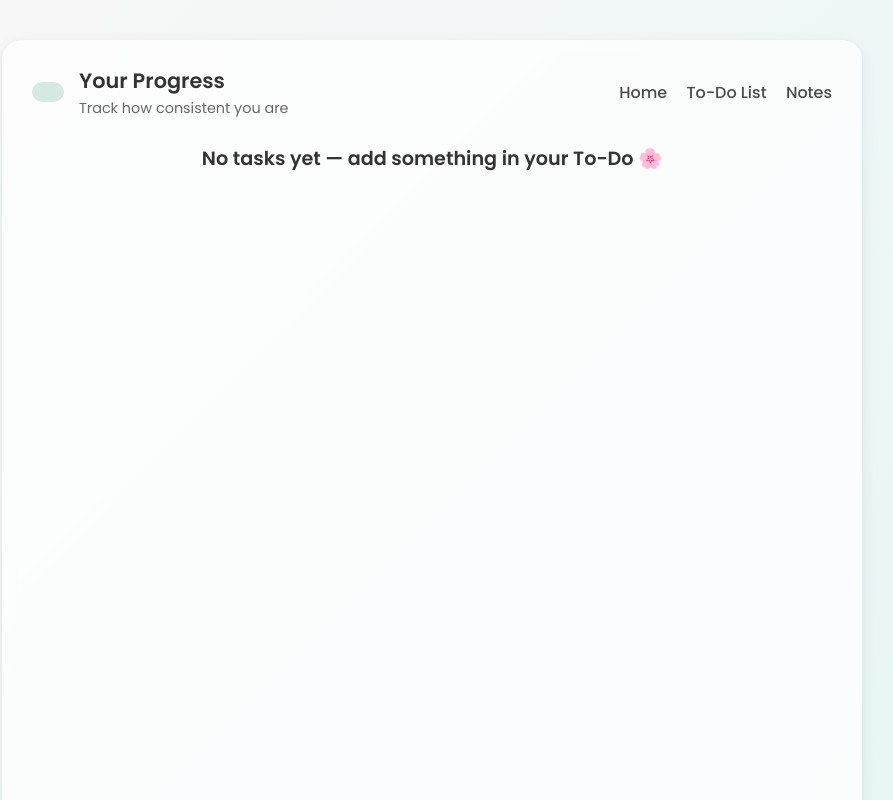
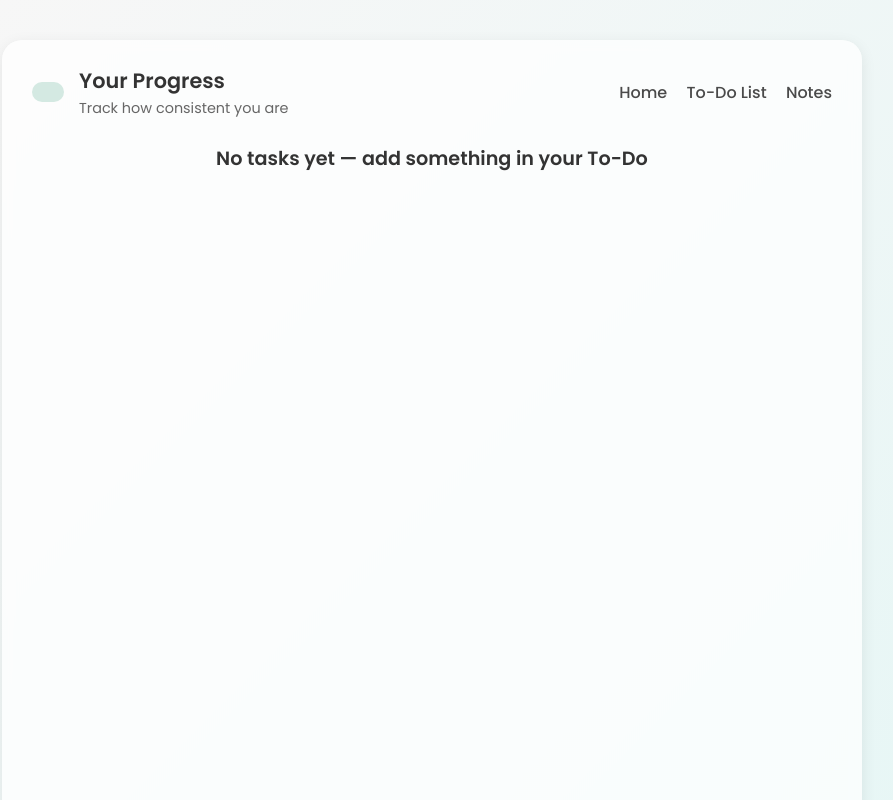
Before and after one commit to neeti-070/TODO, a plain HTML site: page progress.html in a window 1280 px wide. Shown: the top 800 px of the page, without its empty margins (208-1101 px from the left). Drawn offline with nearby package versions, Linux system fonts and the light colour scheme.

Commit message:
Describe what you changed

```diff
--- a/progress.html
+++ b/progress.html
@@ -3,7 +3,7 @@
 <head>
   <meta charset="UTF-8">
   <meta name="viewport" content="width=device-width, initial-scale=1.0">
-  <title>Progress Tracker | Neeti’s Dashboard</title>
+  <title>Progress Tracker | Dashboard</title>
   <link rel="stylesheet" href="style.css">
   <script src="https://cdn.jsdelivr.net/npm/chart.js"></script>
 </head>
@@ -40,7 +40,7 @@
 
     const summary = document.getElementById('summaryText');
     summary.textContent = total === 0
-      ? "No tasks yet — add something in your To-Do 🌸"
+      ? "No tasks yet — add something in your To-Do "
       : `You’ve completed ${completed} out of ${total} tasks (${((completed / total) * 100).toFixed(0)}%)! `;
 
     const ctx = document.getElementById('progressChart').getContext('2d');
```
Also changed, not shown: notes.html (+1 -1 lines).
